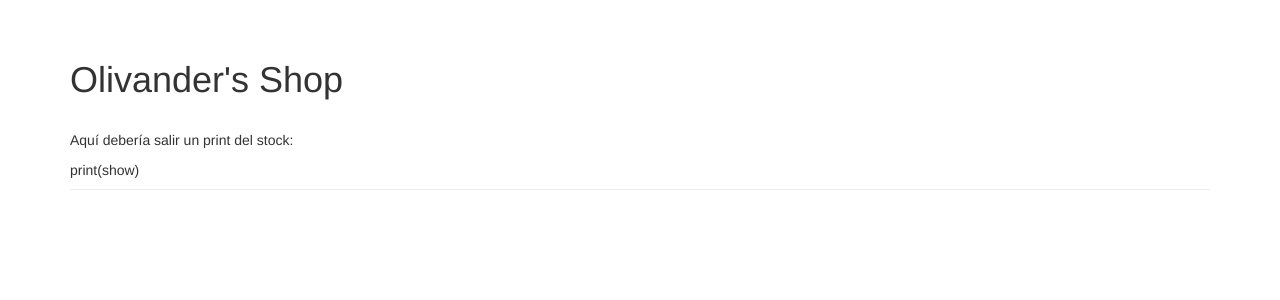
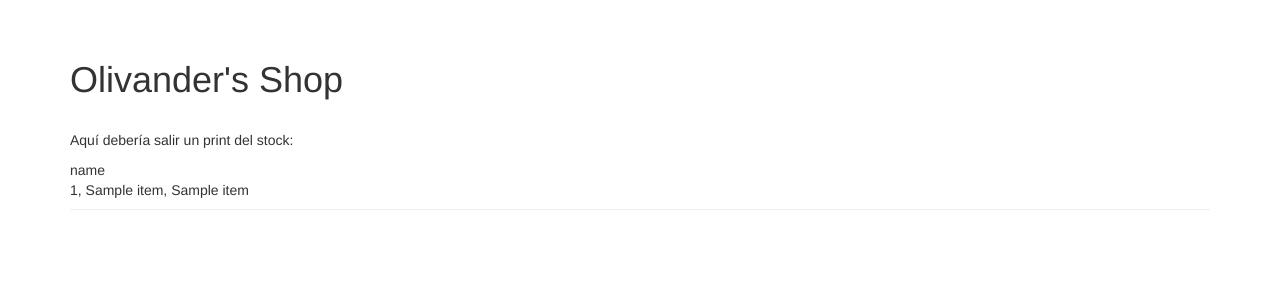
Before and after one commit to DanyZurita/ProyectoOllivanders, a Flask app: template app/templates/home.html in a window 1280 px wide. Shown: the part 52-352 px from the top of the page. Run offline with Flask 2, Linux system fonts and the light colour scheme; the template is opened without the code that fills it: most values are stand-ins (such as "Sample title", 1, 10 or a date in 2020); some libraries are stand-ins or nearby versions.

Commit message:
feat(home): Implementar codigo de update a template home

```diff
--- a/app/routes.py
+++ b/app/routes.py
@@ -10,7 +10,7 @@ def index():
 
 @app.route('/home')
 def home():
-    return render_template('home.html', show=showInventory())
+    return render_template('home.html', home=logica.update(0))
 
 
 @app.route('/update')
--- a/app/templates/home.html
+++ b/app/templates/home.html
@@ -59,9 +59,16 @@
         <br>
         <p>Aquí debería salir un print del stock:</p>
 
-        {% if True %}
-            print(show)
-        {% endif %}
+        {% for key in home.keys() %}
+            {{ key }}
+        {% endfor %}
+        <br/>
+        {% for day in home.values() %}
+            {% for item in day %}
+                {{ item[0] }}, {{ item[1] }}, {{ item[2] }}
+                <br/>
+            {% endfor %}
+        {% endfor %}
 
     </div>
 </div>
```
Also changed, not shown: 2 other files.
